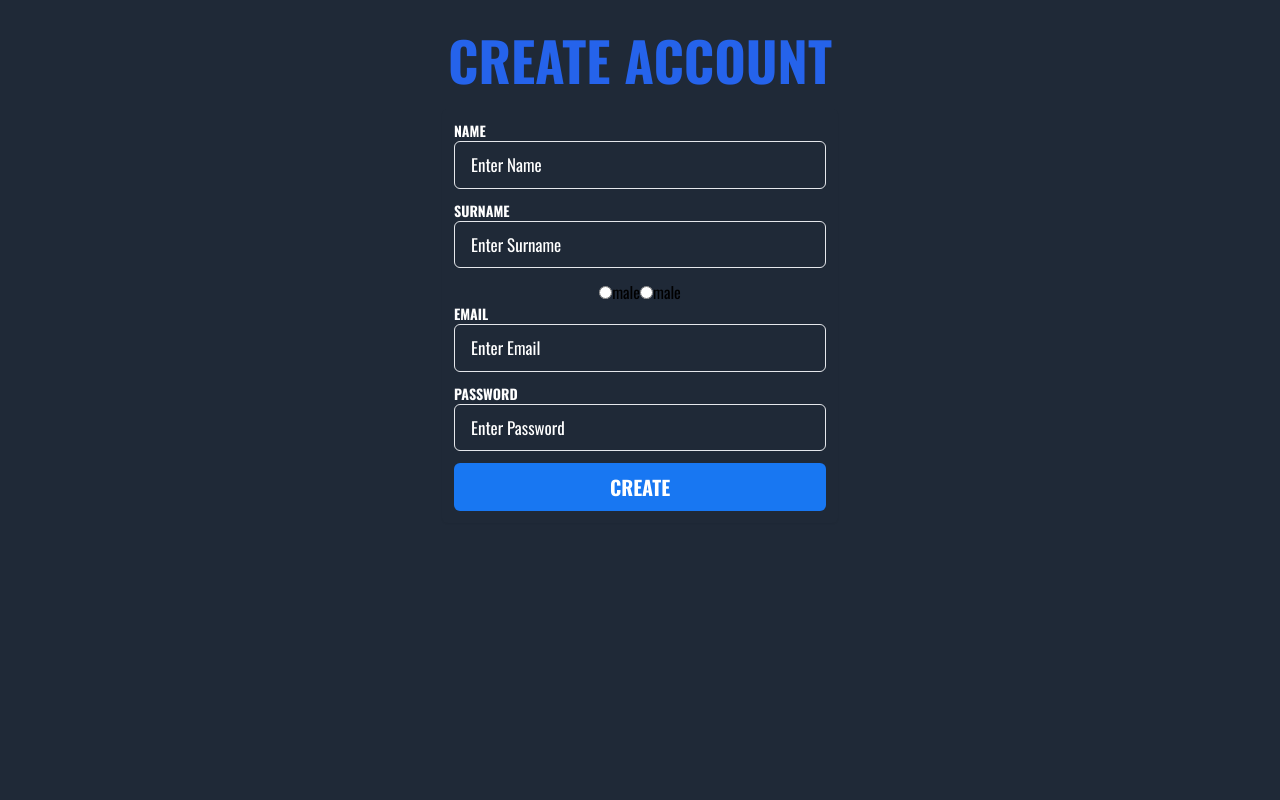
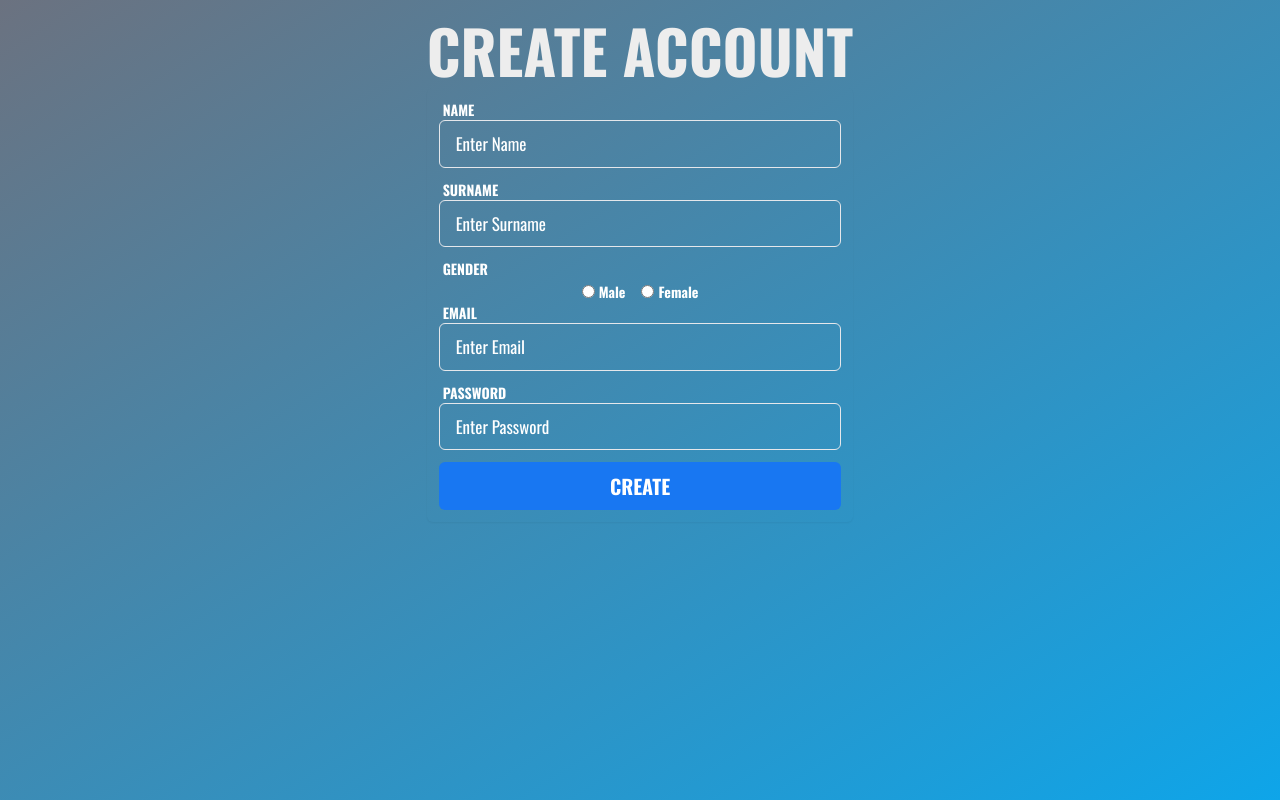
Before and after one commit to LashaTsulukidze751/ChatApp_UI, a Next.js app: page /main/registration in a window 1280 px wide. Built offline with nearby package versions, Linux system fonts and the light colour scheme.

Commit message:
"feat:UI changes"

```diff
--- /dev/null
+++ b/app/main/chat/layout.tsx
@@ -0,0 +1,18 @@
+import Sidenav from "@/app/components/Sidenav";
+
+
+
+export default function Layout({ children }: { children: React.ReactNode }) {
+  return (
+    <div className="min-h-screen w-full bg-gradient-to-b from-gray-900 to-slate-500 text-light-white">
+
+      <div className="flex">
+        <div>
+          <p>SEARCH</p>
+          <Sidenav />
+        </div>
+        <div className="">{children}</div>
+      </div>
+    </div>
+  );
+}
--- a/app/main/chat/page.tsx
+++ b/app/main/chat/page.tsx
@@ -1,69 +1,8 @@
-"use client";
-import { useEffect, useState } from "react";
-import { useRouter } from "next/navigation";
-
-interface Users{
-  username:string,
-  profileimage:string,
-  usersurname:string
-}
 
 export default function Page() {
-  const [users, setUsers] = useState<Users[]>([{username:'',usersurname:'',profileimage:''}]);
-  const router = useRouter();
-
-  useEffect(() => {
-    let ignore = false;
-
-    const getAllUser = async () => {
-      try {
-        const response = await fetch("http://localhost:4000/main/chat", {
-          method: "POST",
-          headers: {
-            "Content-Type": "application/json",
-          },
-          body: JSON.stringify({
-            username: localStorage.getItem("sender"),
-          }),
-        });
-        const result = await response.json();
-        if (result.length) {
-          setUsers(result);
-        } else {
-          console.log("not found");
-        }
-      } catch (error) {
-        console.error("Error:", error);
-      }
-    };
-
-    getAllUser();
-
-    return () => {
-      ignore = true;
-    };
-  }, []);
-
   return (
     <>
-      <div>
-        {users.map((user) => (
-          <div
-            onClick={() => {
-              router.push(`/main/chatroom`);
-              localStorage.setItem("receiver", user.username);
-            }}
-          >
-            <p>{user.username}</p>
-            <img
-              src={user.profileimage}
-              width={100}
-              height={100}
-              alt="Picture of the author"
-            />
-          </div>
-        ))}
-      </div>
+      <p>main pagetsx</p>
     </>
   );
 }
--- a/app/main/login/page.tsx
+++ b/app/main/login/page.tsx
@@ -3,43 +3,31 @@ import Link from "next/link";
 import { useRouter } from 'next/navigation'
 import { useState } from "react";
 import { IoEyeSharp,IoEyeOffSharp } from "react-icons/io5";
+import { userLoginCheck } from "@/app/functions";
 
 
 export default function page(){
     const [visible, setVisible] = useState(false);
     const [notFoundMSG, setNotFoundMSG] = useState(false)
-    const router = useRouter()
+    const router = useRouter();
 
-    const handlesubmit = async (e:any)=>{
+    const handleSubmit = async (e:any)=>{
       e.preventDefault();
-      try {
-        const response = await fetch("http://localhost:4000/main/login", {
-        method: "POST",
-        headers: {
-          "Content-Type": "application/json",
-        },
-        body: JSON.stringify({
-            "username":e.target[0].value,
-            "password_hash":e.target[1].value
-          }),
-        });
-        const result = await response.json();
-        if(result.length){
-          localStorage.setItem("sender",result[0].username)
-          router.push('/main/chat')
-        }else{
-          setNotFoundMSG(true)
-        }
-        } catch (error) {
-          console.error("Error:", error);
+      const result = await userLoginCheck(e);
+      if(result.length){
+        localStorage.setItem("sender",result[0].username)
+        router.push('/main/chat')
+      }else{
+        setNotFoundMSG(true)
       }
+      console.log(result)
     }
 
     return(
        <main className={`flex min-h-screen w-full flex-col items-center bg-gradient-to-bl from-yellow-500 to-red-600 text-center text-light-white`} >
         <h1 className="mb-2 mt-5 text-4xl font-bold md:text-6xl">LOG IN</h1>
           <div className="flex w-5/6 flex-col items-center bg-gray-300 bg-transparent bg-opacity-60 p-3 text-center md:w-1/2 lg:w-1/3">
-            <form action="" onSubmit={handlesubmit} onChange={()=>{setNotFoundMSG(false)}} className="flex w-full flex-col">
+            <form action="" onSubmit={handleSubmit} onChange={()=>{setNotFoundMSG(false)}} className="flex w-full flex-col">
               <label className="ml-1 text-left text-sm font-bold">NAME</label>
               <input type="text" className="mb-3 w-full border bg-red-600 bg-transparent bg-opacity-30 px-[16px] py-[10px] text-[17px] shadow-lg outline-none placeholder:text-light-white focus:bg-red-600" placeholder="Enter Name" required/>
               <label className="ml-1 text-left text-sm font-bold">PASSWORD</label>
--- a/app/main/registration/page.tsx
+++ b/app/main/registration/page.tsx
@@ -1,46 +1,41 @@
 "use client";
+import { userRegistration } from "@/app/functions";
+import { useRouter } from "next/navigation";
+import { useState } from "react";
 
 export default function page() {
-  const handlesubmit = async (e: any) => {
+  const [userAddedMSG, setUserAddedMSG]=useState({message:'',added:false})
+  const router = useRouter();
+
+  const handleSubmit = async (e:any)=>{
     e.preventDefault();
+    const result:any = await userRegistration(e)
+      setUserAddedMSG(result)
+    if(result.added){
+      setTimeout(() => {
+         router.push('/main/login')
+      }, 1500);
 
-    try {
-      const response = await fetch("http://localhost:4000/reg", {
-        method: "POST",
-        headers: {
-          "Content-Type": "application/json",
-        },
-        body: JSON.stringify({
-          username: e.target[0].value,
-          usersurname: e.target[1].value,
-          gender: e.target[2].checked ? "male" : "female",
-          email: e.target[4].value,
-          password_hash: e.target[5].value,
-        }),
-      });
-      const result = await response.json();
-      console.log("Success:", result);
-    } catch (error) {
-      console.error("Error:", error);
     }
-  };
+  }
+
 
   return (
     <main
-      className={`flex min-h-screen w-full flex-col items-center bg-gray-800 bg-cover bg-no-repeat`}
+      className={`flex min-h-screen w-full flex-col items-center bg-gradient-to-tl from-sky-500 to-gray-500`}
     >
-      <h1 className="mb-2 mt-5 text-[54px] font-bold text-blue-600">
+      <h1 className="mb-2 mt-5 text-4xl font-bold text-light-white md:text-6xl">
         CREATE ACCOUNT
       </h1>
-      <div className="flex w-[396px] flex-col rounded-md bg-gray-300 bg-transparent bg-opacity-60 p-3 text-center shadow-sm">
-        <form action="" onSubmit={handlesubmit} className="flex flex-col">
-          <label className="text-left text-sm font-bold text-white">NAME</label>
+      <div className="flex w-5/6 flex-col rounded-md bg-gray-300 bg-transparent bg-opacity-60 p-3 text-center shadow-sm md:w-1/2 lg:w-1/3">
+        <form action="" onSubmit={handleSubmit} className="flex w-full flex-col">
+          <label className="ml-1 text-left text-sm font-bold text-white">NAME</label>
           <input
             type="text"
             className="mb-3 w-full rounded-md border bg-transparent px-[16px] py-[10px] text-[17px] text-white outline-4 outline-blue-500 placeholder:text-white"
             placeholder="Enter Name"
           />
-          <label className="text-left text-sm font-bold text-white">
+          <label className="ml-1 text-left text-sm font-bold text-white">
             SURNAME
           </label>
           <input
@@ -48,13 +43,14 @@ export default function page() {
             className="mb-3 w-full rounded-md border bg-transparent px-[16px] py-[10px] text-[17px] text-white outline-4 outline-blue-500 placeholder:text-white"
             placeholder="Enter Surname"
           />
+          <label  className="ml-1 text-left text-sm font-bold text-white">GENDER</label>
           <div>
             <input type="radio" name="gender" id="" />
-            <label htmlFor="">male</label>
-            <input type="radio" name="gender" id="" />
-            <label htmlFor="">male</label>
+            <label className="ml-1 text-left text-sm font-bold text-white">Male</label>
+            <input type="radio" className="ml-4"  name="gender" id="" />
+            <label className="ml-1 text-left text-sm font-bold text-white">Female</label>
           </div>
-          <label className="text-left text-sm font-bold text-white">
+          <label className="ml-1 text-left text-sm font-bold text-white">
             EMAIL
           </label>
           <input
@@ -62,7 +58,7 @@ export default function page() {
             className="mb-3 w-full rounded-md border bg-transparent px-[16px] py-[10px] text-[17px] text-white outline-4 outline-blue-500 placeholder:text-white"
             placeholder="Enter Email"
           />
-          <label className="text-left text-sm font-bold text-white">
+          <label className="ml-1 text-left text-sm font-bold text-white">
             PASSWORD
           </label>
           <input
@@ -72,10 +68,12 @@ export default function page() {
           />
           <button
             type="submit"
-            className="lead-[48px] h-12 w-full rounded-[6px] bg-[#1877f2] text-xl font-bold text-white"
+            className="lead-[48px] h-12 w-full rounded-[6px] bg-[#1877f2] text-xl font-bold text-white hover:bg-sky-400"
           >
             CREATE
           </button>
+          <p className="text-light-white">{userAddedMSG.message}</p>
+
         </form>
       </div>
     </main>
```
